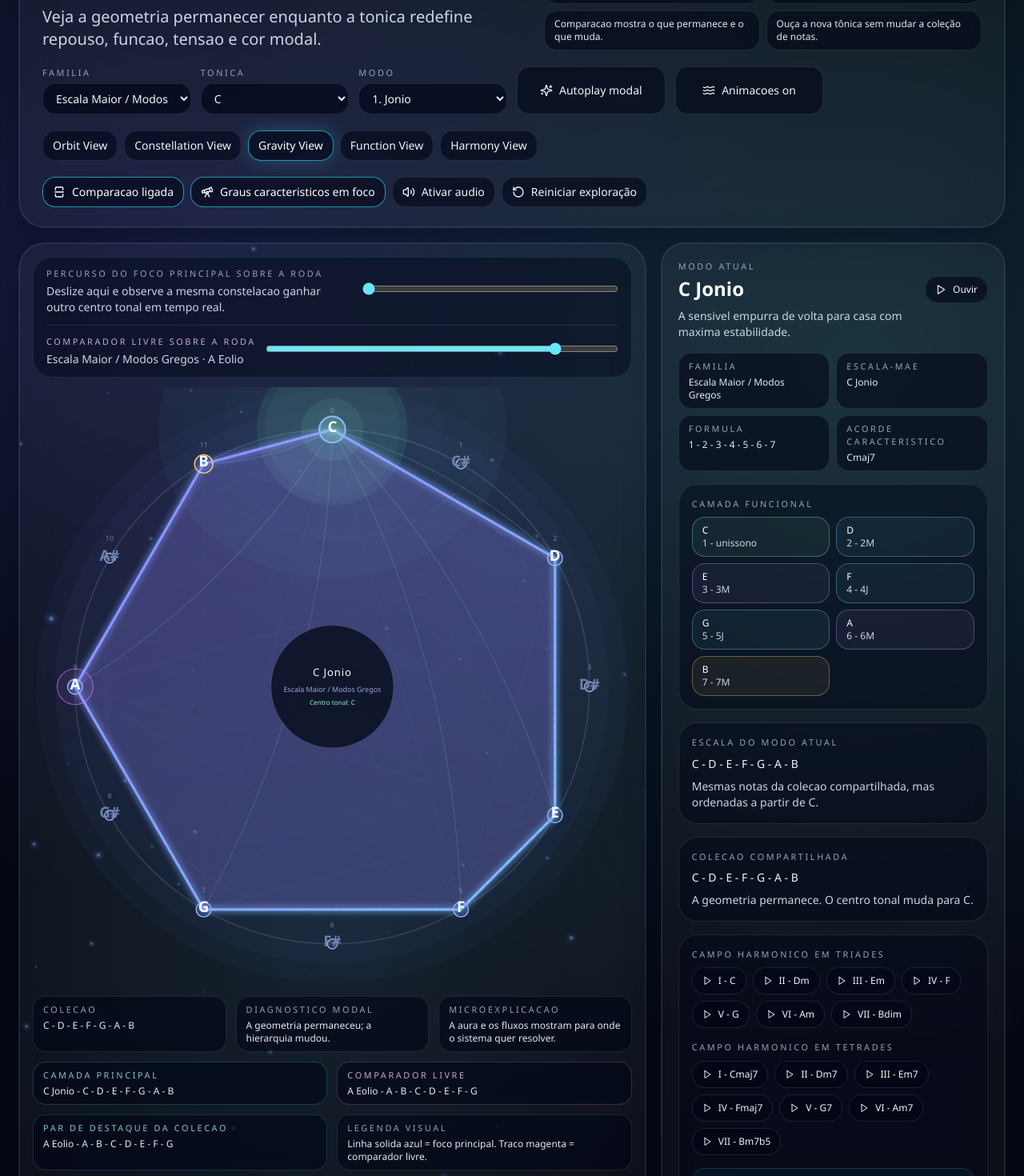
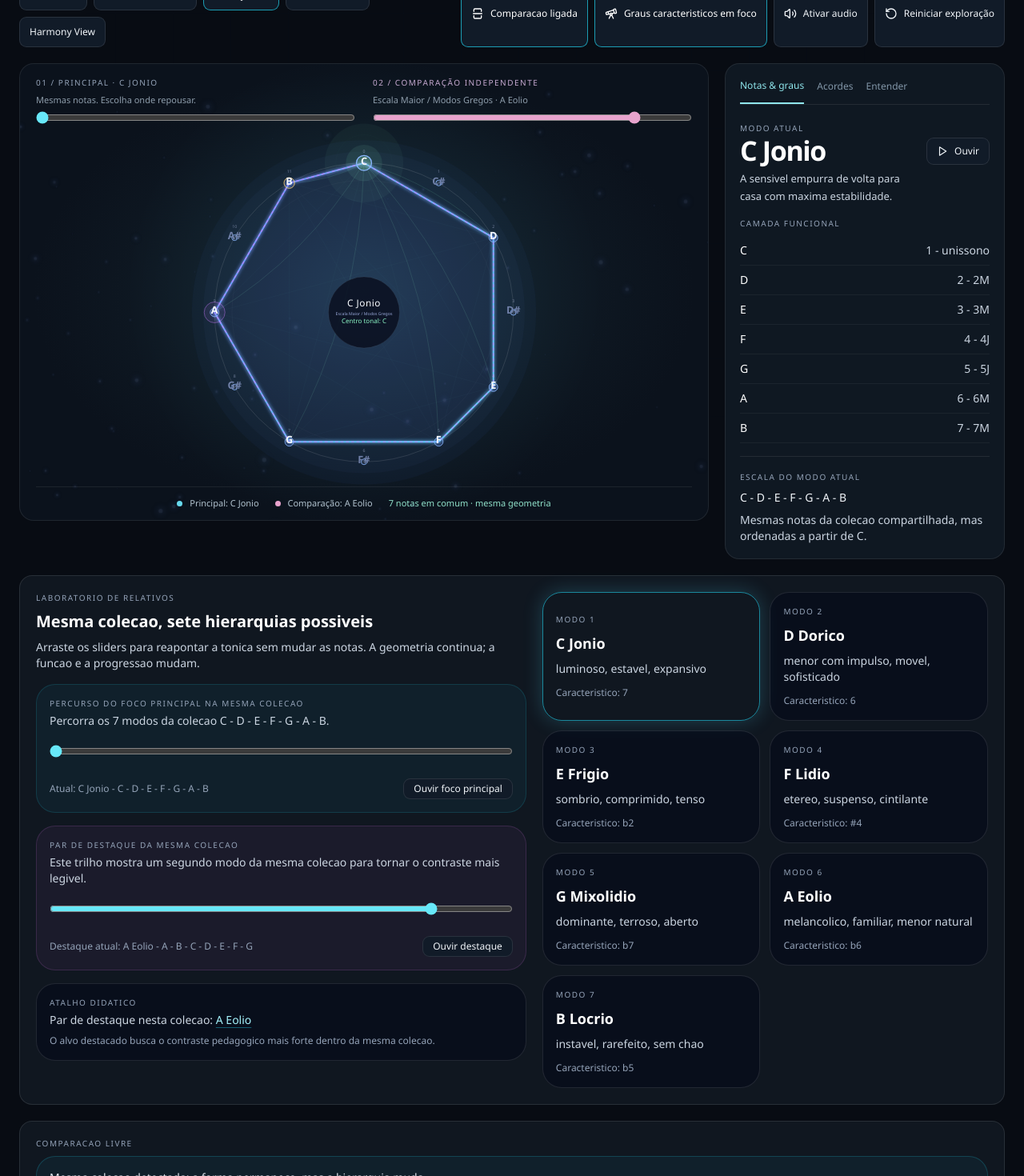
Before and after one commit to Maycon005/constelacao-tonal, a React (Vite) app: page / in a window 1280 px wide. Shown: the part 200-1670 px from the top of the page at 80% size. Built offline with nearby package versions, Linux system fonts and the light colour scheme; the HTML template or start-up script is replaced by a standard one.

Commit message:
Redesign explorer with viewport-sized wheel and tabbed inspector

```diff
--- a/src/App.tsx
+++ b/src/App.tsx
@@ -172,7 +172,7 @@ function App() {
           onPlayMode={handlePlayMode}
         />
 
-        <div className="grid gap-5 xl:grid-cols-[1.55fr_0.85fr]">
+        <div className="observatory-layout">
           <ModalVisualizer
             context={context}
             pairedContext={pairedContext}
--- a/src/components/ControlBar.tsx
+++ b/src/components/ControlBar.tsx
@@ -42,7 +42,7 @@ export function ControlBar({
   const familyModes = FAMILIES[selection.family].modes;
 
   return (
-    <header className="glass-panel rounded-[32px] px-5 py-5 md:px-7 md:py-6">
+    <header className="explorer-toolbar">
       <div className="flex flex-col gap-5">
         <div className="flex flex-col gap-4 xl:flex-row xl:items-end xl:justify-between">
           <div className="max-w-4xl">
--- a/src/components/InfoPanel.tsx
+++ b/src/components/InfoPanel.tsx
@@ -1,4 +1,5 @@
 import { motion } from "framer-motion";
+import { useState } from "react";
 import { Play } from "lucide-react";
 import { functionColor, progressionPlayback } from "../lib/music";
 import type { HarmonicChord, ModalContext } from "../types/music";
@@ -22,11 +23,15 @@ export function InfoPanel({
   onModePlay,
   onProgressionPlay
 }: InfoPanelProps) {
+  const [tab, setTab] = useState<"notes" | "chords" | "about">("notes");
   const pinnedDegree = pinnedNote ? context.degrees.find((degree) => degree.note === pinnedNote) : null;
   const progressionPreview = hoveredChord ? null : progressionPlayback(context, context.progressions[0] ?? "");
 
   return (
-    <aside className="glass-panel rounded-[28px] p-4 md:p-5">
+    <aside className={`inspector-panel inspector-${tab}`}>
+      <nav className="inspector-tabs" aria-label="Detalhes do modo">
+        {([{ id: "notes", label: "Notas & graus" }, { id: "chords", label: "Acordes" }, { id: "about", label: "Entender" }] as const).map(item => <button key={item.id} aria-pressed={tab === item.id} onClick={() => setTab(item.id)}>{item.label}</button>)}
+      </nav>
       <motion.div
         key={`${context.tonic}-${context.mode.name}`}
         initial={{ opacity: 0, y: 10 }}
--- a/src/components/ModalVisualizer.tsx
+++ b/src/components/ModalVisualizer.tsx
@@ -183,45 +183,10 @@ export function ModalVisualizer({
 
     return (
       <>
-        <motion.ellipse
-          cx={tonicNode.x}
-          cy={tonicNode.y}
-          rx={260}
-          ry={220}
-          fill="rgba(122,247,207,0.035)"
-          animate={animations ? { rx: [248, 268, 248], ry: [212, 228, 212] } : undefined}
-          transition={{ duration: 4.2, repeat: Infinity, ease: "easeInOut" }}
-        />
-        <motion.circle
-          cx={tonicNode.x}
-          cy={tonicNode.y}
-          r={240}
-          fill="rgba(122,247,207,0.05)"
-          animate={animations ? { r: [228, 246, 228], opacity: [0.06, 0.11, 0.06] } : undefined}
-          transition={{ duration: 3.4, repeat: Infinity, ease: "easeInOut" }}
-        />
-        <motion.circle
-          cx={tonicNode.x}
-          cy={tonicNode.y}
-          r={176}
-          fill="rgba(122,247,207,0.07)"
-          animate={animations ? { r: [166, 184, 166], opacity: [0.08, 0.13, 0.08] } : undefined}
-          transition={{ duration: 2.9, repeat: Infinity, ease: "easeInOut" }}
-        />
-        <circle cx={tonicNode.x} cy={tonicNode.y} r={116} fill="rgba(122,247,207,0.08)" />
-        <path
-          d={`M ${tonicNode.x - 220} ${tonicNode.y - 110} C ${tonicNode.x - 80} ${tonicNode.y - 210}, ${tonicNode.x + 60} ${tonicNode.y - 210}, ${tonicNode.x + 210} ${tonicNode.y - 90}`}
-          fill="none"
-          stroke="rgba(122,247,207,0.10)"
-          strokeWidth={1.4}
-        />
-        <path
-          d={`M ${tonicNode.x - 210} ${tonicNode.y + 90} C ${tonicNode.x - 30} ${tonicNode.y + 200}, ${tonicNode.x + 100} ${tonicNode.y + 190}, ${tonicNode.x + 220} ${tonicNode.y + 70}`}
-          fill="none"
-          stroke="rgba(122,247,207,0.08)"
-          strokeWidth={1.2}
-        />
-        {context.collectionPcs
+        <motion.circle cx={tonicNode.x} cy={tonicNode.y} r={54}
+          fill="none" stroke="rgba(141,247,198,0.3)" strokeWidth={1.5}
+          animate={animations ? { r: [44, 75, 44], opacity: [.55, .08, .55] } : undefined}
+          transition={{ duration: 4, repeat: Infinity, ease: "easeInOut" }} />        {context.collectionPcs
           .filter((pc) => pc !== context.tonicPc)
           .map((pc) => {
             const point = outerPositions[pc];
@@ -281,20 +246,20 @@ export function ModalVisualizer({
   };
 
   return (
-    <section className="glass-panel relative overflow-hidden rounded-[32px] p-4">
+    <section className="orbital-stage relative overflow-hidden">
       <canvas ref={canvasRef} className="pointer-events-none absolute inset-0 h-full w-full opacity-85" />
       <div className="absolute inset-0 bg-[radial-gradient(circle_at_center,rgba(88,221,255,0.09),transparent_58%)]" />
 
-      <div className="relative z-10 mb-3 rounded-[24px] border border-cyan-400/15 bg-slate-950/45 px-4 py-3">
+      <div className="orbit-controls relative z-10">
         <div className="flex flex-col gap-3">
           <div className="flex flex-col gap-3 lg:flex-row lg:items-center lg:justify-between">
             <div>
-              <div className="panel-label mb-1">Percurso do foco principal sobre a roda</div>
+              <div className="panel-label mb-1">01 / PRINCIPAL · {context.tonic} {context.mode.name}</div>
               <div className="text-sm text-slate-300">
-                Deslize aqui e observe a mesma constelacao ganhar outro centro tonal em tempo real.
+                Mesmas notas. Escolha onde repousar.
               </div>
             </div>
-            <div className="min-w-[320px] flex-1 lg:max-w-[520px]">
+            <div className="min-w-0 flex-1 lg:max-w-[520px]">
               <input
                 className="w-full accent-cyan-400"
                 type="range"
@@ -310,12 +275,12 @@ export function ModalVisualizer({
           {compare ? (
             <div className="flex flex-col gap-3 border-t border-white/10 pt-3 lg:flex-row lg:items-center lg:justify-between">
               <div>
-                <div className="panel-label mb-1 text-fuchsia-200/80">Comparador livre sobre a roda</div>
+                <div className="panel-label mb-1 text-fuchsia-200/80">02 / COMPARAÇÃO INDEPENDENTE</div>
                 <div className="text-sm text-slate-300">
                   {compareContext.family.name} · {compareSelection.tonic} {compareContext.mode.name}
                 </div>
               </div>
-              <div className="min-w-[320px] flex-1 lg:max-w-[520px]">
+              <div className="min-w-0 flex-1 lg:max-w-[520px]">
                 <input
                   className="w-full accent-fuchsia-400"
                   type="range"
@@ -333,7 +298,7 @@ export function ModalVisualizer({
 
       <motion.svg
         viewBox={`40 40 920 920`}
-        className="relative z-10 aspect-square w-full"
+        className="orbit-diagram relative z-10"
         aria-label={`Roda cromatica: ${context.tonic} ${context.mode.name}`}
         initial={{ opacity: 0, scale: 0.98 }}
         animate={{ opacity: 1, scale: 1 }}
@@ -363,7 +328,7 @@ export function ModalVisualizer({
 
         <path
           d={polygonPath(outerPositions, context.collectionPcs)}
-          fill="rgba(105,146,255,0.10)"
+          fill="rgba(105,146,255,0.025)"
           stroke="url(#polygon-gradient)"
           strokeWidth={4}
           filter="url(#soft-glow)"
@@ -372,7 +337,7 @@ export function ModalVisualizer({
         {compare ? (
           <path
             d={polygonPath(outerPositions, compareContext.collectionPcs)}
-            fill="rgba(203,124,255,0.05)"
+            fill="none"
             stroke={collectionShared ? "rgba(203,124,255,0.78)" : "rgba(255,139,199,0.74)"}
             strokeDasharray="8 6"
             strokeWidth={2.4}
@@ -464,7 +429,7 @@ export function ModalVisualizer({
                 x={position.x}
                 y={position.y + 4}
                 textAnchor="middle"
-                fontSize={view === "harmony" ? 26 : 23}
+                fontSize={view === "harmony" ? 28 : 27}
                 fontWeight={700}
                 fill={inCollection ? "#f8fbff" : "#7080a8"}
               >
@@ -489,67 +454,22 @@ export function ModalVisualizer({
 
         <g transform={`translate(${CENTER}, ${CENTER})`}>
           <circle r={94} fill="rgba(10,16,32,0.86)" stroke="rgba(255,255,255,0.12)" />
-          <text y={-16} textAnchor="middle" fontSize={16} fill="#f8fbff" letterSpacing={1.1}>
+          <text y={-16} textAnchor="middle" fontSize={25} fill="#f8fbff" letterSpacing={1.1}>
             {context.tonic} {context.mode.name}
           </text>
           <text y={8} textAnchor="middle" fontSize={11} fill="#98a7d8">
             {context.family.name}
           </text>
-          <text y={28} textAnchor="middle" fontSize={10} fill="#8df7c6">
+          <text y={28} textAnchor="middle" fontSize={17} fill="#8df7c6">
             Centro tonal: {context.tonic}
           </text>
         </g>
       </motion.svg>
 
-      <div className="relative z-10 mt-3 grid gap-3 lg:grid-cols-3">
-        <div className="data-chip">
-          <div className="panel-label mb-1">Colecao</div>
-          <div>{context.collectionNotes.join(" - ")}</div>
-        </div>
-        <div className="data-chip">
-          <div className="panel-label mb-1">Diagnostico modal</div>
-          <div>
-            {compare && collectionShared
-              ? "A geometria permaneceu; a hierarquia mudou."
-              : `O repouso atual orbita em torno de ${context.tonic}.`}
-          </div>
-        </div>
-        <div className="data-chip">
-          <div className="panel-label mb-1">Microexplicacao</div>
-          <div>
-            {view === "gravity"
-              ? "A aura e os fluxos mostram para onde o sistema quer resolver."
-              : view === "function"
-                ? "As mesmas notas recebem novos papeis quando o centro tonal muda."
-                : view === "harmony"
-                  ? "O campo harmonico traduz a colecao em centros de funcao."
-                  : "A constelacao fixa ajuda a ver a relatividade modal com os olhos."}
-          </div>
-        </div>
-      </div>
-
-      {compare ? (
-        <div className="relative z-10 mt-3 grid gap-3 lg:grid-cols-2">
-          <div className="data-chip border-cyan-400/25">
-            <div className="panel-label mb-1 text-cyan-200/80">Camada principal</div>
-            <div>{context.tonic} {context.mode.name} - {context.modeNotes.join(" - ")}</div>
-          </div>
-          <div className="data-chip border-fuchsia-400/25">
-            <div className="panel-label mb-1 text-fuchsia-200/80">Comparador livre</div>
-            <div>{compareContext.tonic} {compareContext.mode.name} - {compareContext.modeNotes.join(" - ")}</div>
-          </div>
-        </div>
-      ) : null}
-
-      <div className="relative z-10 mt-3 grid gap-3 lg:grid-cols-2">
-        <div className="data-chip border-cyan-400/20">
-          <div className="panel-label mb-1 text-cyan-200/80">Par de destaque da colecao</div>
-          <div>{pairedContext.tonic} {pairedContext.mode.name} - {pairedContext.modeNotes.join(" - ")}</div>
-        </div>
-        <div className="data-chip">
-          <div className="panel-label mb-1">Legenda visual</div>
-          <div>Linha solida azul = foco principal. Traco magenta = comparador livre.</div>
-        </div>
+      <div className="orbit-caption relative z-10">
+        <span><i className="legend-dot" /> Principal: {context.tonic} {context.mode.name}</span>
+        {compare && <span><i className="legend-dot comparison" /> Comparação: {compareContext.tonic} {compareContext.mode.name}</span>}
+        <strong>{compare ? collectionShared ? "7 notas em comum · mesma geometria" : "Coleções diferentes" : context.collectionNotes.join(" · ")}</strong>
       </div>
     </section>
   );
--- a/src/index.css
+++ b/src/index.css
@@ -82,3 +82,50 @@ input[type="range"] { accent-color: #67e8f9; min-height: 32px; cursor: pointer;
     @apply rounded-2xl border border-white/10 bg-slate-950/60 px-3 py-2 text-xs text-slate-200;
   }
 }
+
+/* Observatory layout: viewport-sized instrument with a compact inspector. */
+:root { background: #080c13; font-family: 'Segoe UI', sans-serif; }
+body::before { opacity: .12; background-size: 72px 72px; }
+.workspace-nav { padding: 0 0 14px; border-bottom: 1px solid #ffffff12; }
+.glass-panel { background: #101720; box-shadow: none; backdrop-filter: none; border-radius: 16px; }
+.explorer-toolbar { padding: 8px 0 0; }
+.explorer-toolbar > div { gap: 12px; }
+.explorer-toolbar > div > div:first-child { display: none; }
+.explorer-toolbar > div > div:nth-child(2) { display: flex; flex-wrap: wrap; align-items: end; }
+.explorer-toolbar label { flex: 1; min-width: 140px; }
+.explorer-toolbar .soft-button { padding: 8px 12px; font-size: 12px; }
+.explorer-toolbar > div > div:nth-child(3), .explorer-toolbar > div > div:nth-child(4) { display: inline-flex; }
+.soft-input, .soft-button { border-radius: 9px; background: #111b28; box-shadow: none; }
+.soft-button:hover { transform: none; background: #1b2b3a; box-shadow: none; }
+.panel-label { letter-spacing: .15em; font-size: 10px; }
+.observatory-layout { display: grid; grid-template-columns: minmax(0,1fr) 350px; gap: 20px; align-items: start; }
+.orbital-stage { border: 1px solid #ffffff15; border-radius: 18px; background: radial-gradient(ellipse at center, #14232e 0%, #0b121c 68%); padding: 16px 20px 12px; }
+.orbital-stage canvas { opacity: .22; }
+.orbit-controls { padding: 0 0 8px; }
+.orbit-controls > div { display: grid; grid-template-columns: 1fr 1fr; gap: 22px; }
+.orbit-controls > div > div { display: block; padding: 0; border: 0; }
+.orbit-controls .text-sm { font-size: 11px; color: #8e9dab; }
+.orbit-controls input { min-height: 24px; }
+.orbit-controls .accent-fuchsia-400 { accent-color: #e8a3cd; }
+.orbit-diagram { display: block; width: 100%; height: clamp(310px, calc(100dvh - 365px), 680px); margin: auto; overflow: visible; }
+.orbit-caption { display: flex; flex-wrap: wrap; gap: 9px 20px; justify-content: center; border-top: 1px solid #ffffff12; padding-top: 12px; font-size: 11px; color: #b1c2ce; }
+.orbit-caption strong { font-weight: 500; color: #91e2cb; }
+.legend-dot { display: inline-block; width: 7px; height: 7px; border-radius: 50%; background: #67d9ed; margin-right: 6px; }
+.legend-dot.comparison { background: #e8a3cd; }
+.inspector-panel { border: 1px solid #ffffff15; border-radius: 18px; padding: 18px; background: #0f1822; }
+.inspector-tabs { display: flex; gap: 16px; margin-bottom: 22px; border-bottom: 1px solid #ffffff15; }
+.inspector-tabs button { padding: 0 0 12px; font-size: 12px; color: #8296a8; }
+.inspector-tabs button[aria-pressed=true] { color: #8fe6ec; border-bottom: 2px solid #8fe6ec; }
+.inspector-panel section { border-radius: 0; border: 0; background: none; padding: 0; }
+.inspector-panel section:first-child h2 { font-size: 34px; letter-spacing: -.04em; }
+.inspector-panel section:first-child p.mt-2 { font-size: 13px; line-height: 1.7; }
+.inspector-panel section:nth-child(2) { display: none; }
+.inspector-panel section:nth-child(3) > div:nth-child(2) { display: flex; flex-direction: column; gap: 0; }
+.inspector-panel section:nth-child(3) > div:nth-child(2) > div { display: flex; justify-content: space-between; border: 0 !important; border-bottom: 1px solid #ffffff0d !important; background: none !important; border-radius: 0; padding: 10px 0; font-size: 14px; }
+.inspector-panel section:nth-child(4) { border-top: 1px solid #ffffff15; padding-top: 18px; }
+.inspector-notes section:nth-child(n+5) { display: none; }
+.inspector-chords section:nth-child(3), .inspector-chords section:nth-child(4), .inspector-chords section:nth-child(5), .inspector-chords section:nth-child(8) { display: none; }
+.inspector-about section:nth-child(3), .inspector-about section:nth-child(4), .inspector-about section:nth-child(6), .inspector-about section:nth-child(7) { display: none; }
+@media (min-width: 1200px) { .explorer-toolbar > div { display: grid; grid-template-columns: 1fr auto; } .explorer-toolbar > div > div:nth-child(2) { grid-column: 1/-1; } }
+@media (max-width: 1000px) { .observatory-layout { grid-template-columns: minmax(0,1fr) 290px; } }
+@media (max-width: 760px) { .observatory-layout { grid-template-columns: 1fr; } .orbit-diagram { height: auto; aspect-ratio: 1; } .orbit-controls > div { grid-template-columns: 1fr; gap: 8px; } .orbital-stage { padding: 14px; } }
```
